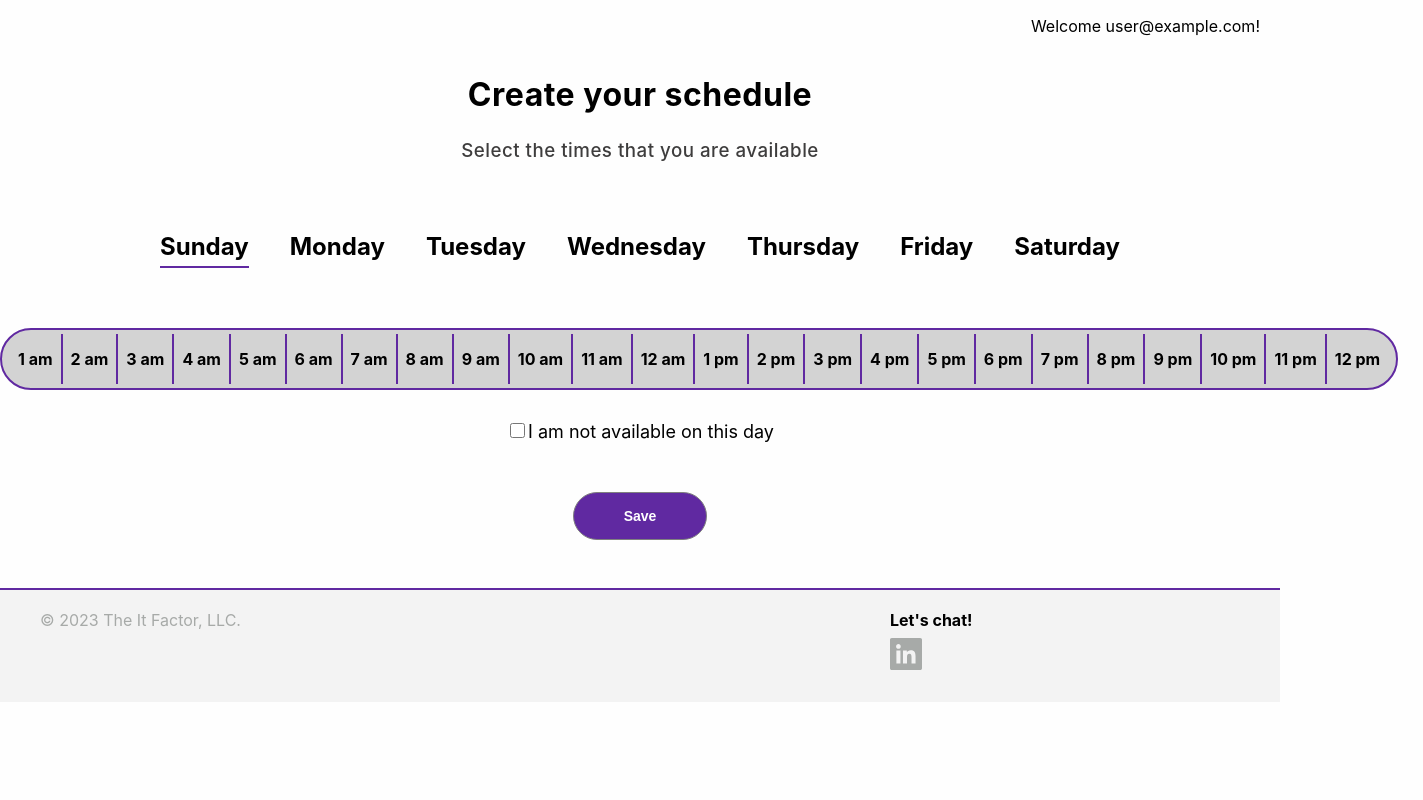
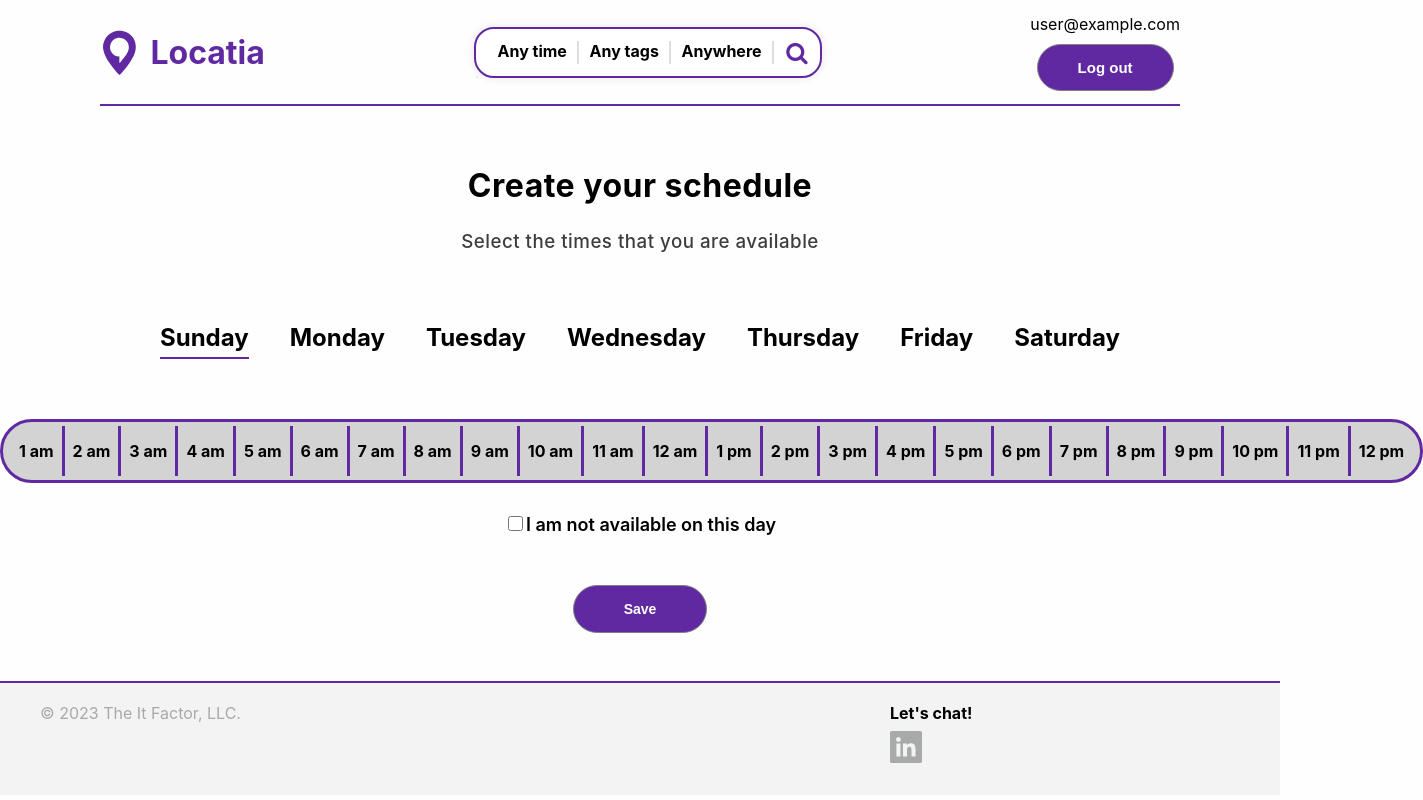
Before and after one commit to JonZavialov/locatia, a React (Create React App) app: page /calendar in a window 1280 px wide. Shown: the whole page, 1423 px wide, since content can reach past the window. Built offline with nearby package versions, Linux system fonts and the light colour scheme; no server answers; the database is empty; sample sign-in values are in the browser's storage.

Commit message:
Styling tweaks

```diff
--- a/src/components/schedule/DayOfWeekScheduler.js
+++ b/src/components/schedule/DayOfWeekScheduler.js
@@ -20,7 +20,7 @@ function DayOfWeekScheduler({ day, updateAvailability, dayObject, updateNotAvail
           </p>
         ))}
       </div>
-      <div id="not-avail-day-check">
+      <div id="not-avail-day-check" className={notAvailable ? 'not-avail-text' : ''}>
         <input type="checkbox" id="not-avail" checked={notAvailable ?? false} onChange={() => {
           updateNotAvailableDays(day)
           clearAvailability(day)
--- a/src/components/schedule/Schedule.js
+++ b/src/components/schedule/Schedule.js
@@ -6,6 +6,7 @@ import createNotification from "../../utils/createNotification";
 import postAvailability from "../../firebase-utils/post/postAvailability";
 import './schedule.css'
 import getAvailabilityInfo from "../../firebase-utils/query/getAvailabilityInfo";
+import NavBar from "../navBar/NavBar";
 
 const daysOfWeek = ['Sunday', 'Monday', 'Tuesday', 'Wednesday', 'Thursday', 'Friday', 'Saturday']
 
@@ -44,7 +45,7 @@ function Schedule(){
 
     return (
         <>
-            {getCurrentUser() && <p id="welcome">Welcome {getCurrentUser().email}!</p>}
+            <NavBar />
             <div id="schedule-create-container">
                 <h1>Create your schedule</h1>
                 <h3>Select the times that you are available</h3>
--- a/src/components/schedule/schedule.css
+++ b/src/components/schedule/schedule.css
@@ -5,7 +5,7 @@
 }
 
 #schedule-create-container h1 {
-  margin: 75px auto 10px;
+  margin: 60px auto 10px;
   letter-spacing: 0.5px;
 }
 
@@ -61,6 +61,11 @@
   margin: 20px auto 0;
   user-select: none;
   font-size: 18px;
+  font-weight: 600;
+}
+
+#not-avail-day-check.not-avail-text {
+  color: #6029a1;
 }
 
 #not-avail-day-check input {
@@ -75,7 +80,7 @@
   padding: 0 8px;
   overflow: hidden;
   margin: 10px auto;
-  border: 2px solid #6029a1;
+  border: 3px solid #6029a1;
 }
 
 .hours-container.not-available {
@@ -88,7 +93,7 @@
 }
 
 .hours-container > :not(:last-child) {
-  border-right: 2px solid #6029a1;
+  border-right: 3px solid #6029a1;
 }
 
 .hours-container p {
```
